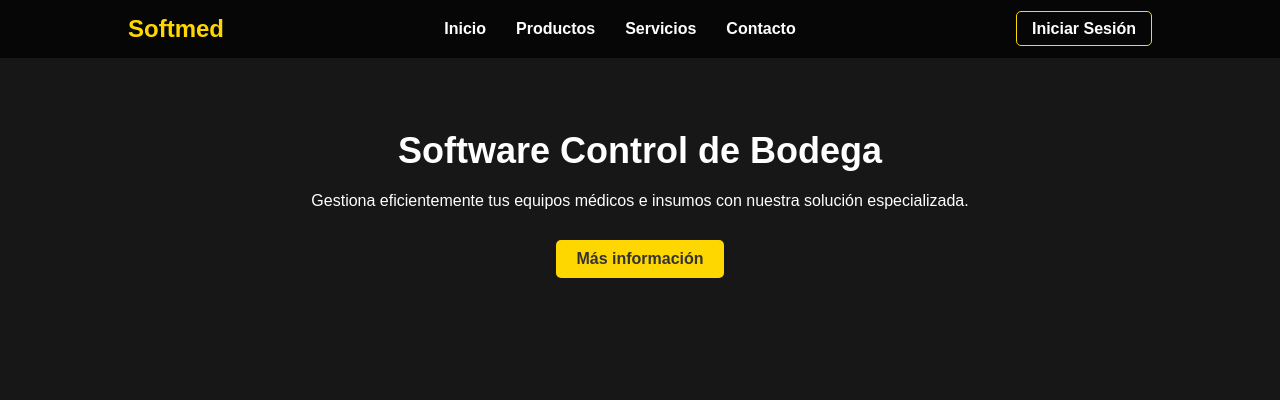
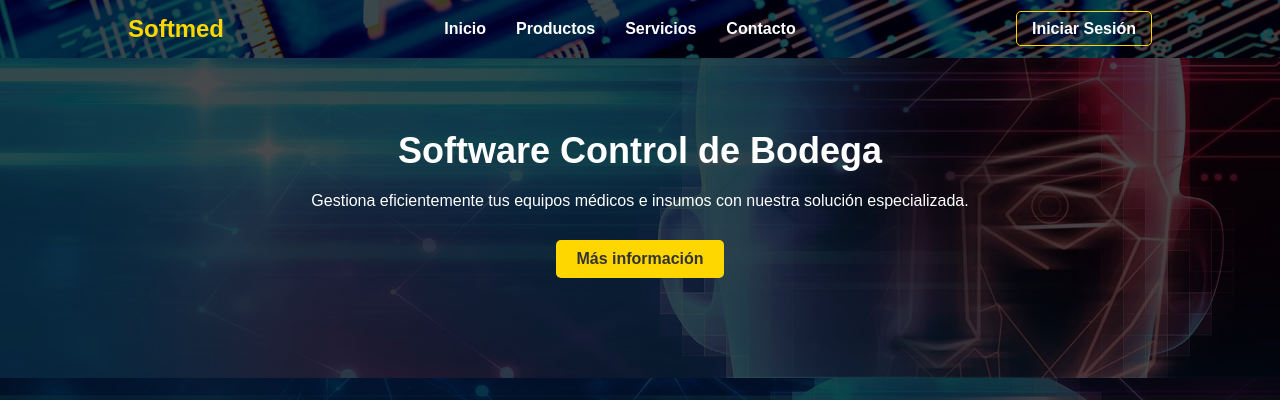
Before and after one commit to JDrakke/Proyecto1, a plain HTML site: page index.html in a window 1280 px wide. Shown: the top 400 px of the page. Drawn offline with nearby package versions, Linux system fonts and the light colour scheme; files whose address does not match are found by name.

Commit message:
Update index.html

```diff
--- a/index.html
+++ b/index.html
@@ -13,12 +13,12 @@
             margin: 0;
             padding: 0;
             box-sizing: border-box;
-            background:linear-gradient(rgba(0, 0, 0, 0.7), rgba(0, 0, 0, 0.7)), url(images/img_6.jpg) center/cover no-repeat;
+            background:linear-gradient(rgba(0, 0, 0, 0.7), rgba(0, 0, 0, 0.7)), url(img_6.jpg) center/cover no-repeat;
             color: #333;
         }
 
         header {
-            background:linear-gradient(rgba(0, 0, 0, 0.7), rgba(0, 0, 0, 0.7)), url(images/img_6.jpg) center/cover no-repeat;
+            background:linear-gradient(rgba(0, 0, 0, 0.7), rgba(0, 0, 0, 0.7)), url(img_6.jpg) center/cover no-repeat;
             color: #fff;
             padding: 15px 0;
             text-align: center;
@@ -96,7 +96,7 @@
         }
 
         .hero, .company-info, .contact {
-            background: linear-gradient(rgba(0, 0, 0, 0.7), rgba(0, 0, 0, 0.7)), url(images/img_7.jpg) center/cover no-repeat;
+            background: linear-gradient(rgba(0, 0, 0, 0.7), rgba(0, 0, 0, 0.7)), url(img_7.jpg) center/cover no-repeat;
             color: #fff;
             text-align: center;
             padding: 100px 0;
@@ -271,7 +271,7 @@
         }
 
         .footer {
-            background:linear-gradient(rgba(0, 0, 0, 0.7), rgba(0, 0, 0, 0.7)), url(images/img_6.jpg) center/cover no-repeat;
+            background:linear-gradient(rgba(0, 0, 0, 0.7), rgba(0, 0, 0, 0.7)), url(img_6.jpg) center/cover no-repeat;
             color: #fff;
             text-align: center;
             padding: 20px 0;
```
